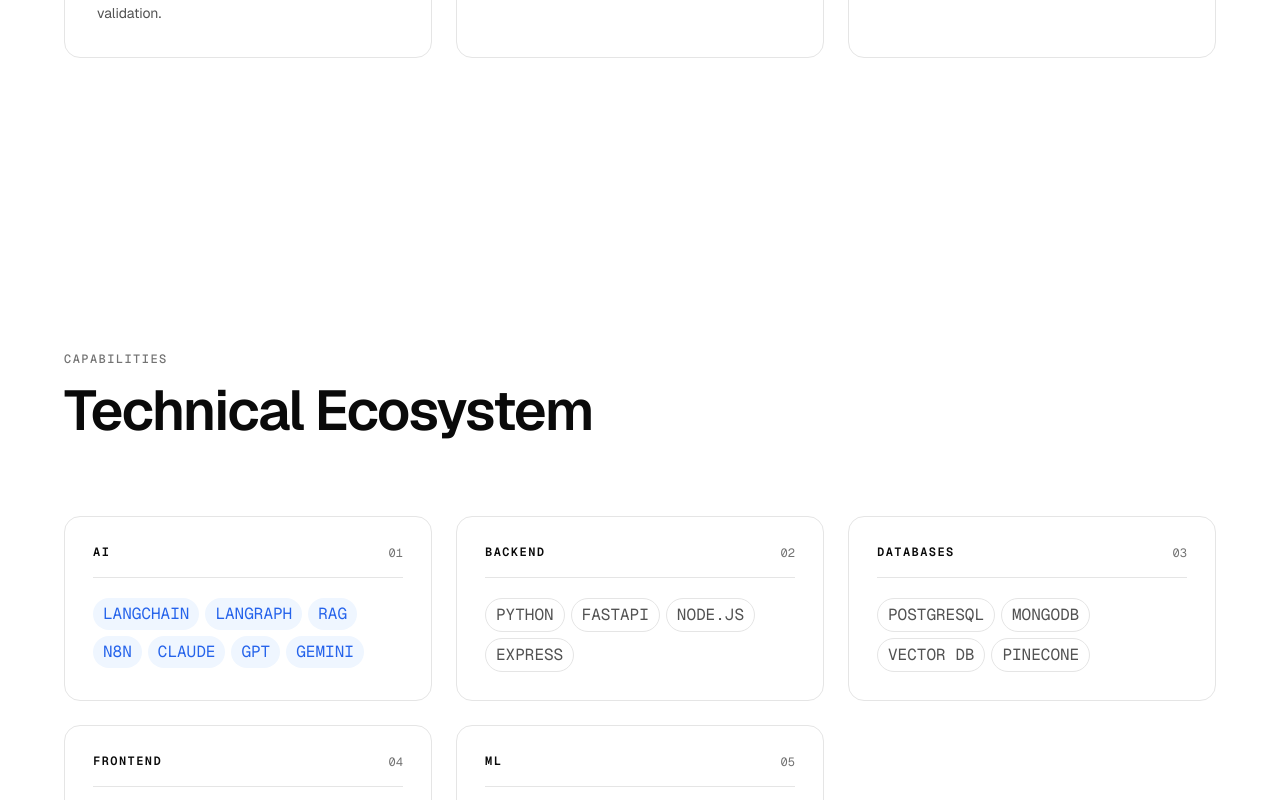
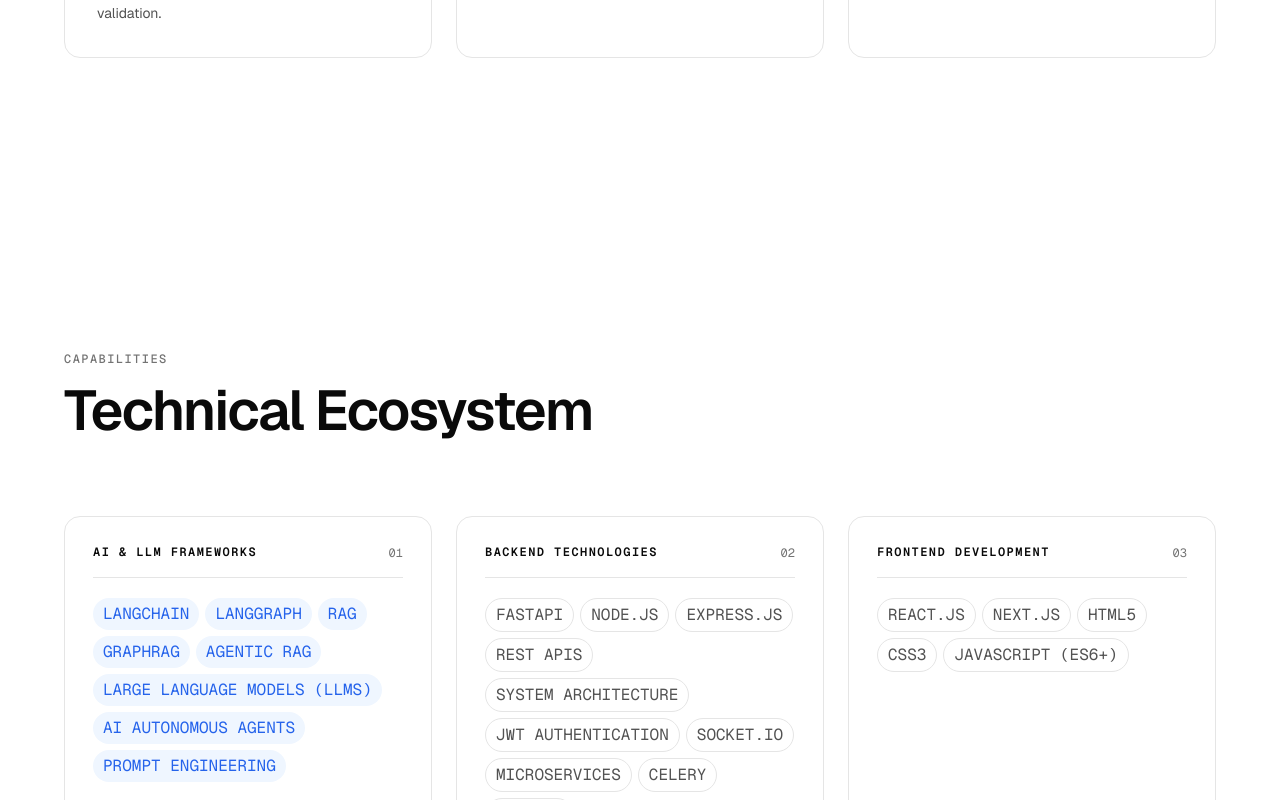
Before and after one commit to rajadaud-code/daud_portfolio, a Next.js app: page /about in a window 1280 px wide. Shown: the part 2000-2800 px from the top of the page. Built offline with nearby package versions, Linux system fonts and the light colour scheme; no server answers.

Commit message:
Update technical ecosystem skills matrix in about section

```diff
--- a/src/components/sections/hero.tsx
+++ b/src/components/sections/hero.tsx
@@ -8,10 +8,10 @@
 
 const TIMELINE = {
   eyebrow: 0.1,
-  headline: 0.25,
-  headlineStagger: 0.09,
-  subheading: 0.75,
-  actions: 0.9,
+  headline: 0.22,
+  headlineStagger: 0.18,
+  subheading: 0.8,
+  actions: 0.95,
   photo: 0.4,
 } as const;
 
--- a/src/content/skills.ts
+++ b/src/content/skills.ts
@@ -1,38 +1,83 @@
 import type { SkillCategory } from "@/types";
 
-/**
- * Skills, grouped exactly as the PRD groups them. Order is the PRD's order —
- * AI first, which matches how Daud positions himself in the hero.
- *
- * Spellings are transcribed verbatim ("Langraph", "Javascript"). If those are
- * meant to be "LangGraph" and "JavaScript", fix them here — one edit, and every
- * surface that renders skills follows.
- */
 export const skills: SkillCategory[] = [
   {
     id: "ai",
-    label: "AI",
-    items: ["LangChain", "Langraph", "RAG", "n8n", "Claude", "GPT", "Gemini"],
+    label: "AI & LLM Frameworks",
+    items: [
+      "LangChain",
+      "LangGraph",
+      "RAG",
+      "GraphRAG",
+      "Agentic RAG",
+      "Large Language Models (LLMs)",
+      "AI Autonomous Agents",
+      "Prompt Engineering",
+    ],
   },
   {
     id: "backend",
-    label: "Backend",
-    items: ["Python", "FastAPI", "Node.js", "Express"],
+    label: "Backend Technologies",
+    items: [
+      "FastAPI",
+      "Node.js",
+      "Express.js",
+      "REST APIs",
+      "System Architecture",
+      "JWT Authentication",
+      "Socket.io",
+      "Microservices",
+      "Celery",
+      "asyncio",
+    ],
+  },
+  {
+    id: "frontend",
+    label: "Frontend Development",
+    items: [
+      "React.js",
+      "Next.js",
+      "HTML5",
+      "CSS3",
+      "JavaScript (ES6+)",
+    ],
+  },
+  {
+    id: "languages",
+    label: "Programming Languages",
+    items: [
+      "Python",
+      "JavaScript",
+      "SQL",
+      "TypeScript",
+      "Cypher",
+    ],
   },
   {
     id: "databases",
-    label: "Databases",
-    items: ["PostgreSQL", "MongoDB", "Vector DB", "Pinecone"],
+    label: "Databases & Vector Stores",
+    items: [
+      "PostgreSQL",
+      "MongoDB",
+      "Pinecone",
+      "ChromaDB",
+      "Neo4j",
+      "Qdrant",
+      "Redis",
+    ],
   },
   {
-    id: "frontend",
-    label: "Frontend",
-    items: ["React", "Next.js", "Javascript"],
-  },
-  {
-    id: "ml",
-    label: "ML",
-    items: ["PyTorch", "NumPy", "Pandas", "Matplotlib", "Seaborn"],
+    id: "tools",
+    label: "Libraries & Cloud Tools",
+    items: [
+      "Git",
+      "Docker",
+      "Postman",
+      "Vercel",
+      "Render",
+      "Huawei ModelArts",
+      "OpenCV",
+    ],
   },
 ];
 
--- a/src/lib/motion.ts
+++ b/src/lib/motion.ts
@@ -96,10 +96,16 @@
  * the curve defined in exactly one place.
  */
 export const maskReveal: Variants = {
-  hidden: { y: "110%" },
+  hidden: { y: "125%", opacity: 0, filter: "blur(6px)" },
   visible: (delay: number = 0) => ({
     y: "0%",
-    transition: { ...TRANSITION.editorial, delay },
+    opacity: 1,
+    filter: "blur(0px)",
+    transition: {
+      duration: 0.95,
+      ease: [0.16, 1, 0.3, 1],
+      delay,
+    },
   }),
 };
 
--- a/src/types/skill.ts
+++ b/src/types/skill.ts
@@ -5,11 +5,18 @@
  * sections of the About page, not open-ended data. Adding a sixth group is a
  * design decision that should require a deliberate type change.
  */
-export type SkillCategoryId = "ai" | "backend" | "databases" | "frontend" | "ml";
+export type SkillCategoryId =
+  | "ai"
+  | "backend"
+  | "frontend"
+  | "languages"
+  | "databases"
+  | "tools"
+  | "ml";
 
 export interface SkillCategory {
   id: SkillCategoryId;
-  /** Display heading, e.g. "AI". */
+  /** Display heading, e.g. "AI & LLM Frameworks". */
   label: string;
   items: string[];
 }
```
